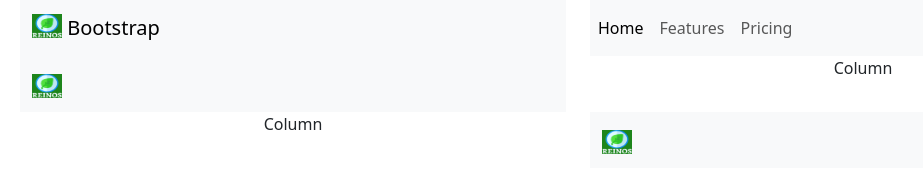
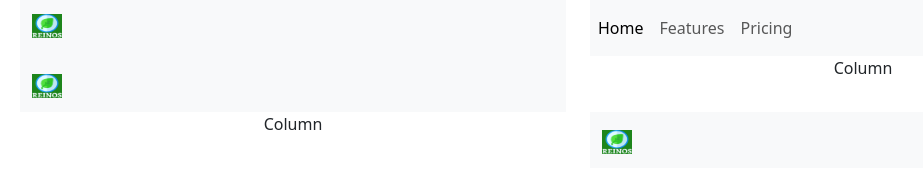
Before and after one commit to VitorGalera/Site_biologia, a plain HTML site: page index.html in a window 1280 px wide. Shown: the whole page, without its empty margins (62-985 px from the left). Drawn offline with nearby package versions, Linux system fonts and the light colour scheme.

Commit message:
Update index.html

```diff
--- a/index.html
+++ b/index.html
@@ -16,7 +16,7 @@
                 <div class="container-fluid">
                   <a class="navbar-brand" href="#">
                     <img src="logo-1.png" alt="Logo" width="30" height="24" class="d-inline-block align-text-top">
-                    Bootstrap
+
                   </a>
                 </div>
               </nav>
```
